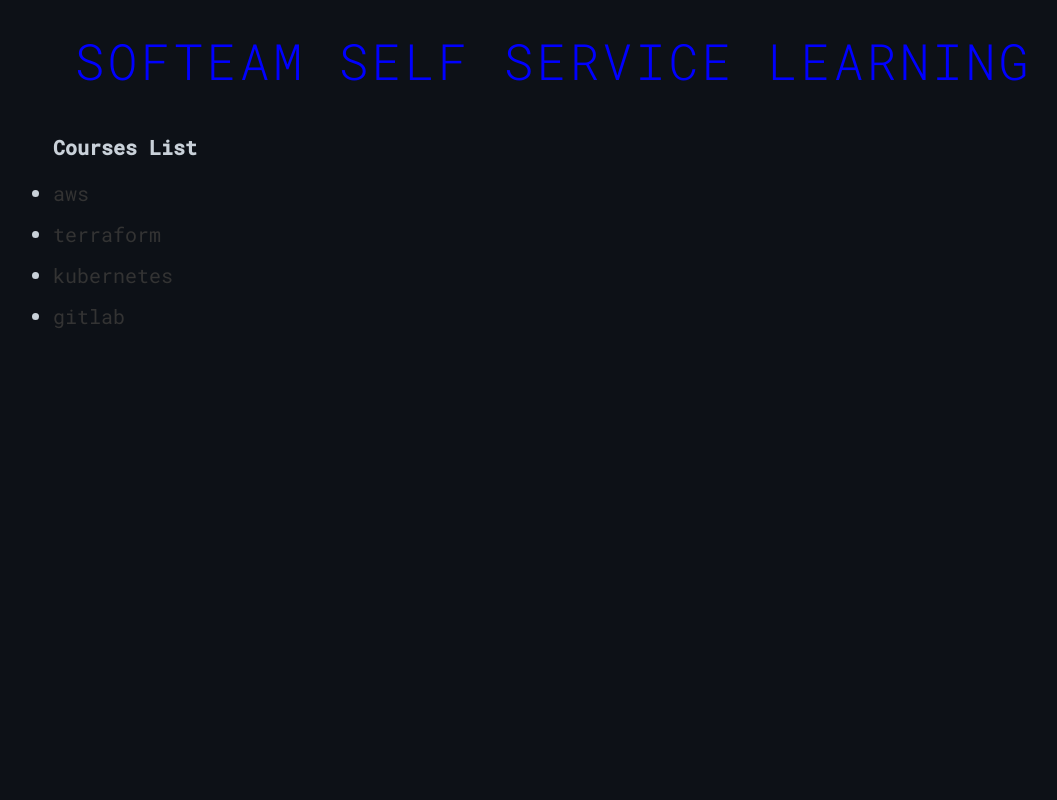
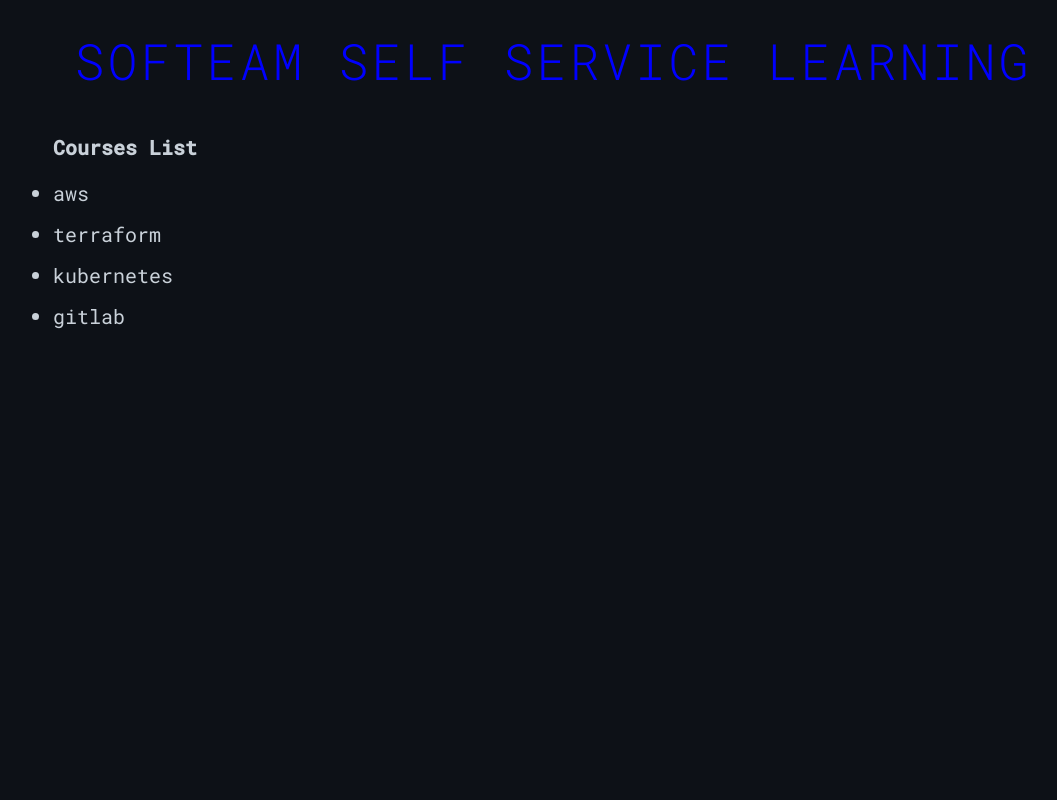
Before and after one commit to SofteamCloud/website-formation.softeam.expert, a React (Create React App) app: page /category in a window 1280 px wide. Shown: the top 800 px of the page, without its empty margins (87-1144 px from the left). Built offline with nearby package versions, Linux system fonts and the light colour scheme.

Commit message:
updated Category.css to fit GitHub dark mode theme

```diff
--- a/src/components/Categories/Category.css
+++ b/src/components/Categories/Category.css
@@ -19,10 +19,12 @@ li {
 
 li a {
     text-decoration: none;
-    color: #333;
+    color: #c9d1d9;
+    /* Updated color to light gray for better visibility in dark mode */
     transition: color 0.3s;
 }
 
 li a:hover {
-    color: #007BFF;
+    color: #58a6ff;
+    /* Using the GitHub dark mode link color for hover state */
 }
```
